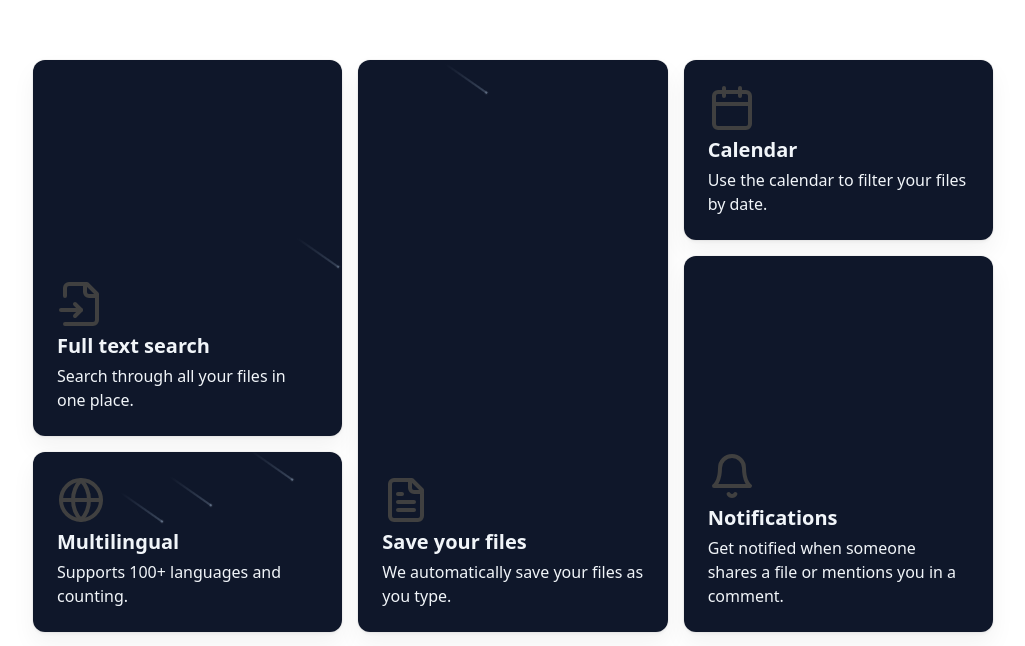
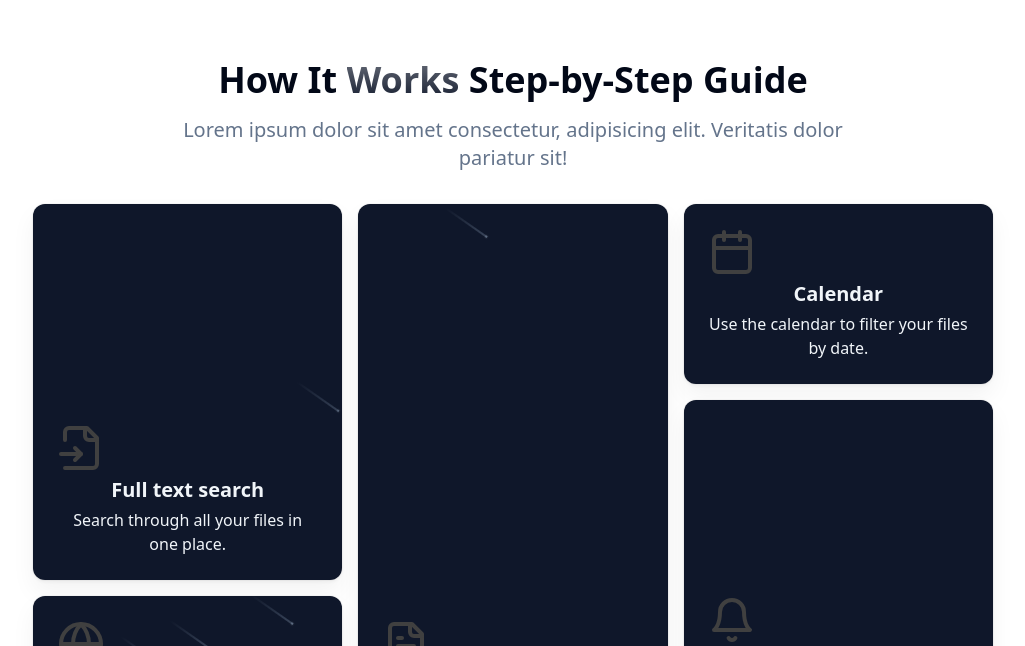
Before and after one commit to Herman-Riah19/webmaster-landingpage, a Next.js app: page / in a window 1280 px wide. Shown: the part 2494-3140 px from the top of the page, without its empty margins (127-1152 px from the left). Built offline with nearby package versions, Linux system fonts and the light colour scheme.

Commit message:
adding title in services

```diff
--- a/components/services.tsx
+++ b/components/services.tsx
@@ -53,7 +53,18 @@ import { Bell, Calendar, FileInputIcon, FileText, Globe } from "lucide-react";
 
 export async function Services() {
   return (
-      <div className="lg:m-20 lg:p-20 sm:p-2 sm:m-2">
+    <div className="lg:m-20 lg:p-20 sm:p-2 sm:m-2 text-center">
+      <h2 className="text-3xl md:text-4xl font-bold ">
+        How It{" "}
+        <span className="bg-gradient-to-b from-primary/60 to-primary text-transparent bg-clip-text">
+          Works{" "}
+        </span>
+        Step-by-Step Guide
+      </h2>
+      <p className="md:w-3/4 mx-auto mt-4 mb-8 text-xl text-muted-foreground">
+        Lorem ipsum dolor sit amet consectetur, adipisicing elit. Veritatis
+        dolor pariatur sit!
+      </p>
       <BentoGrid className="lg:grid-rows-3">
         {features.map((feature) => (
           <BentoCard key={feature.name} {...feature} />
```
Lines whose indentation alone changed are shown as unchanged.
